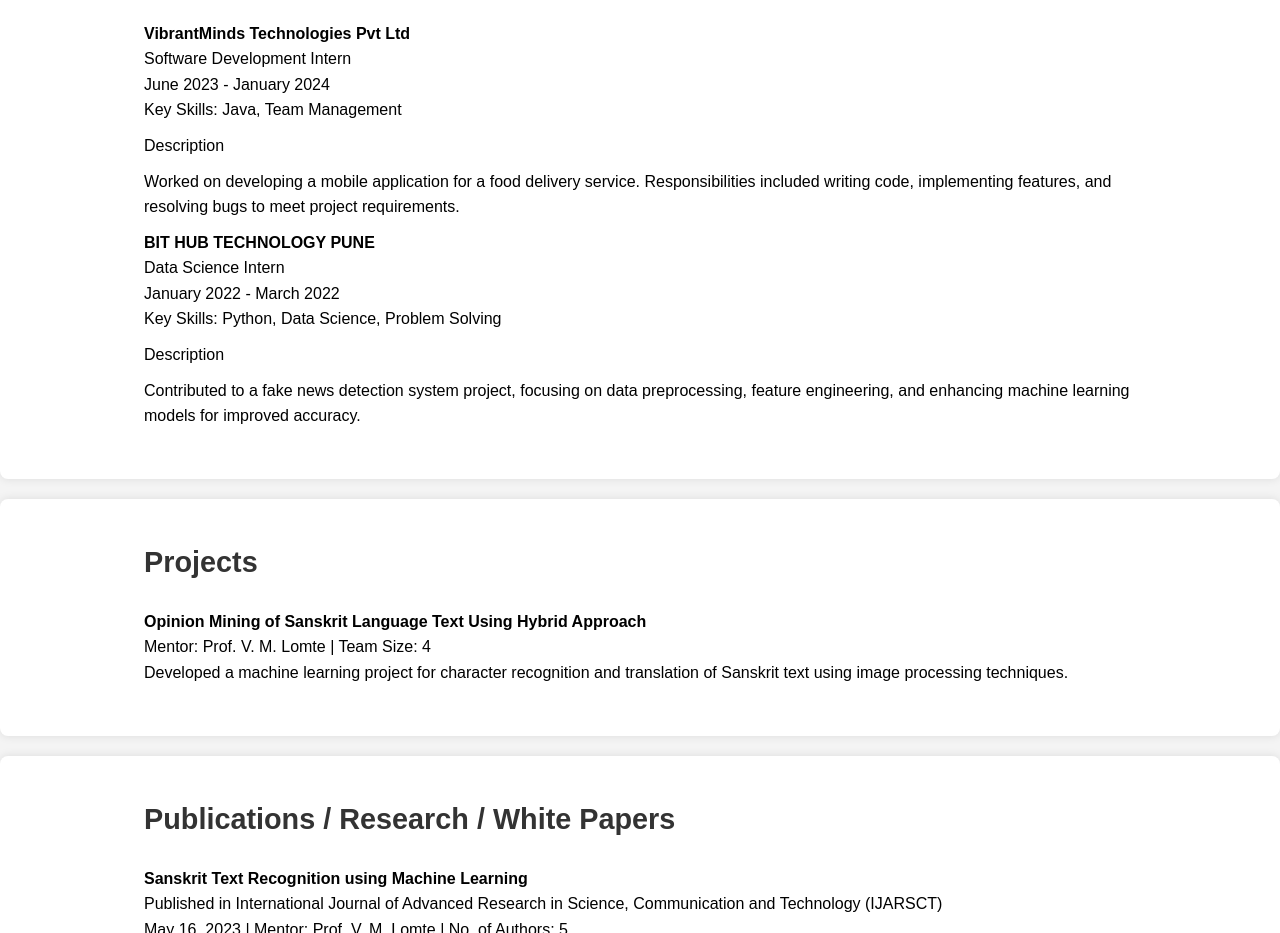
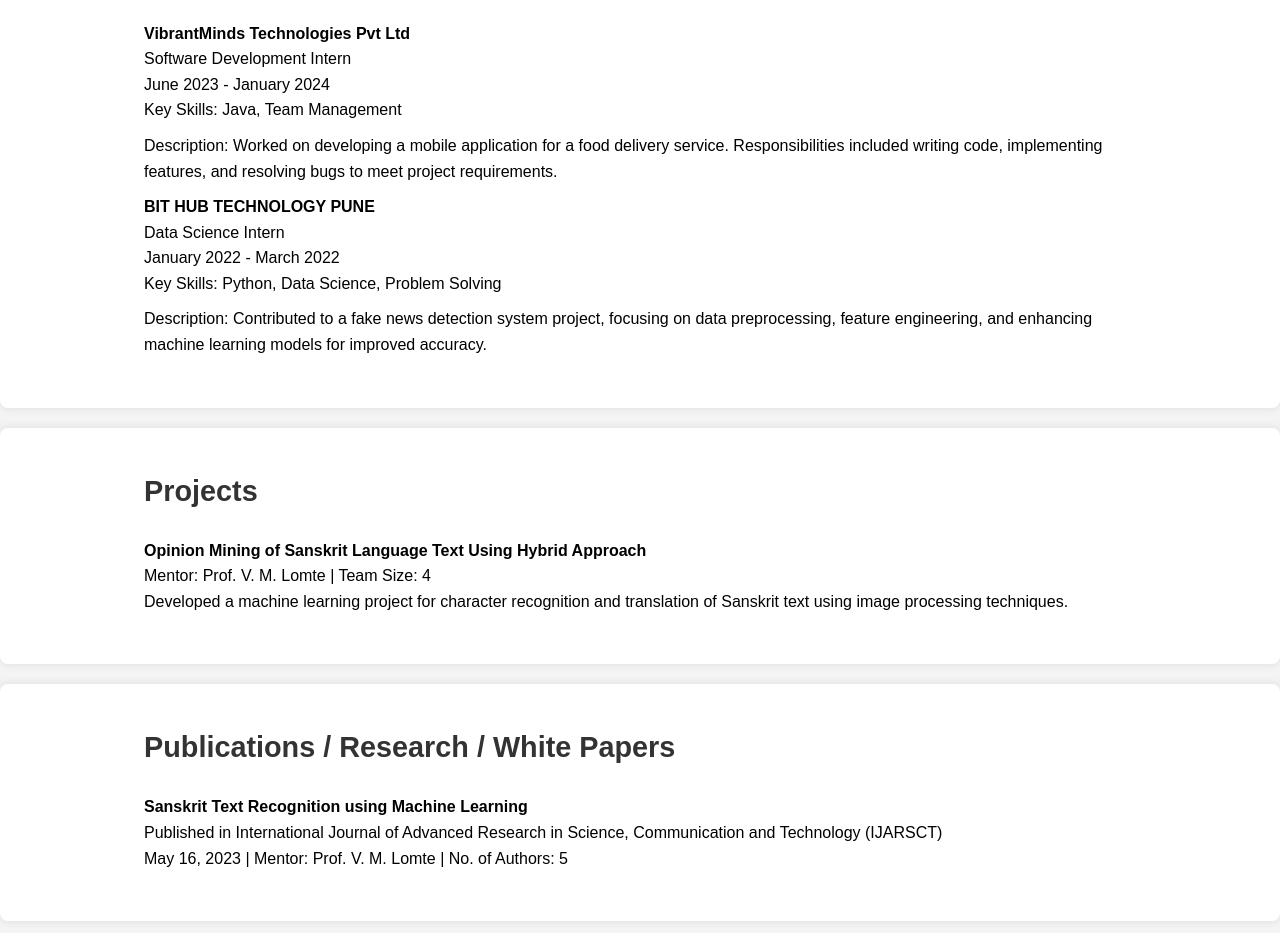
Before and after one commit to PRATIKGITTE/PRATIKGITTE.github.io, a plain HTML site: page index.html in a window 1280 px wide. Shown: the part 1241-2174 px from the top of the page. Drawn offline with Linux system fonts and the light colour scheme.

Commit message:
Update index.html

```diff
--- a/index.html
+++ b/index.html
@@ -139,14 +139,12 @@
             Software Development Intern<br>
             June 2023 - January 2024<br>
             Key Skills: Java, Team Management</p>
-            <p>Description</p>
-            <p>Worked on developing a mobile application for a food delivery service. Responsibilities included writing code, implementing features, and resolving bugs to meet project requirements.</p>
+            <p>Description: Worked on developing a mobile application for a food delivery service. Responsibilities included writing code, implementing features, and resolving bugs to meet project requirements.</p>
             <p><strong>BIT HUB TECHNOLOGY PUNE</strong><br>
             Data Science Intern<br>
             January 2022 - March 2022<br>
             Key Skills: Python, Data Science, Problem Solving</p>
-            <p>Description</p>
-            <p>Contributed to a fake news detection system project, focusing on data preprocessing, feature engineering, and enhancing machine learning models for improved accuracy.</p>
+            <p>Description: Contributed to a fake news detection system project, focusing on data preprocessing, feature engineering, and enhancing machine learning models for improved accuracy.</p>
         </div>
     </section>
 
```
